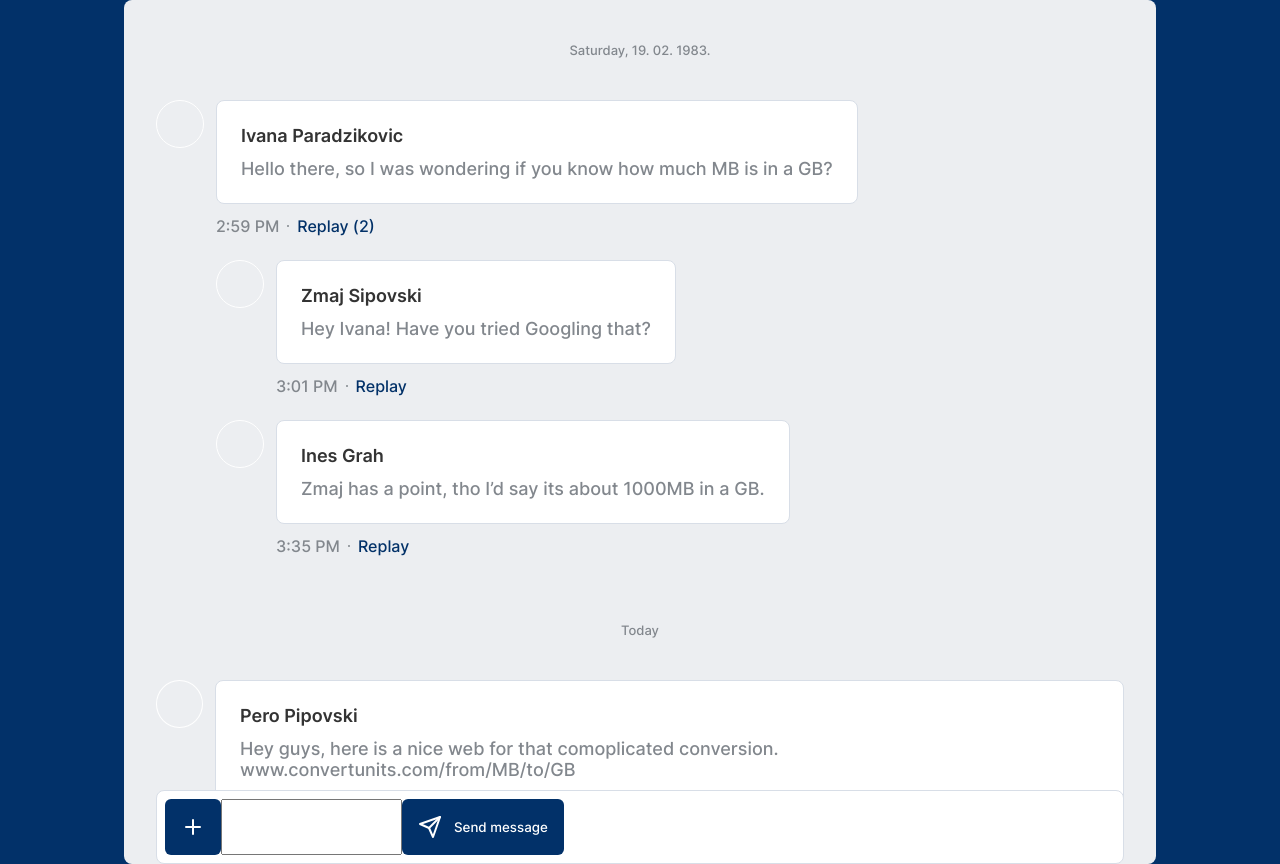
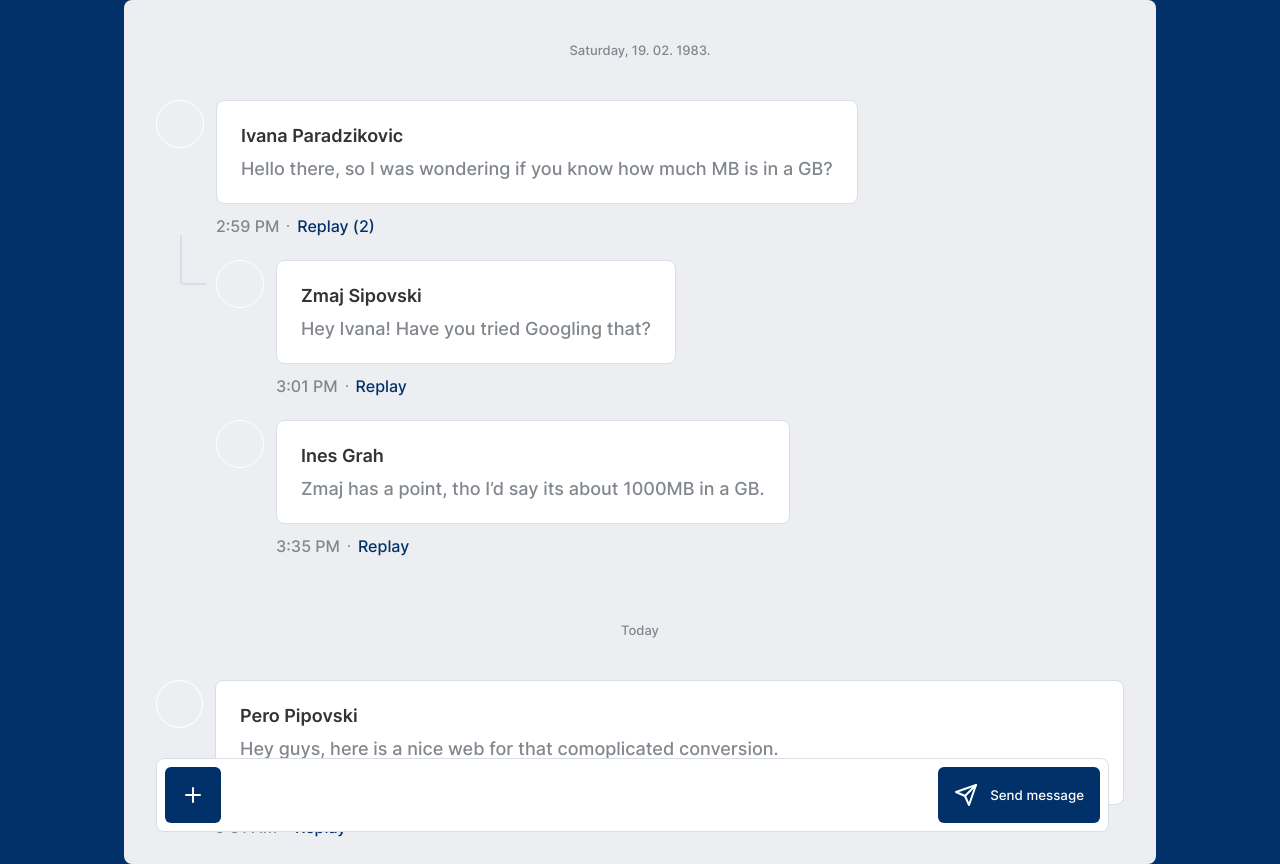
Before and after one commit to ricaju/chat, a React (Create React App) app: page / in a window 1280 px wide. Built offline with nearby package versions, Linux system fonts and the light colour scheme.

Commit message:
feat: add input component, first replay style

```diff
--- a/src/components/ChatInput.tsx
+++ b/src/components/ChatInput.tsx
@@ -3,27 +3,28 @@ import style from "styles/components/ChatInput.module.scss"
 import { Button } from "./Button";
 import { ReactComponent as Plus } from "assets/icons/plus.svg"
 import { ReactComponent as Send } from "assets/icons/send.svg"
+import { Input } from "./Input";
 
 type Props = {}
 
 export const ChatInput: FC<Props> = memo(function ChatInput() {
-  const { handleUpload } = useChatInput();
+  const { handleUpload, handleSend } = useChatInput();
 
   return (
     <div className={style.root}>
       <Button onClick={handleUpload}><Plus/></Button>
-      <input/>
-      <Button onClick={handleUpload}>
+      <Input/>
+      <Button onClick={handleSend}>
         <Send/>
         <span className={style.buttonText}>Send message</span>
       </Button>
-
     </div>
   );
 });
 
 function useChatInput() {
   const handleUpload = useCallback(() => {}, [])
+  const handleSend = useCallback(() => {}, [])
 
-  return { handleUpload }
+  return { handleUpload, handleSend }
 }
--- /dev/null
+++ b/src/components/Input.tsx
@@ -0,0 +1,16 @@
+import React, { FC, memo } from "react";
+import style from "styles/components/Input.module.scss"
+import classNames from "classnames";
+
+type Props = {
+  className?: string
+}
+
+export const Input: FC<Props> = memo(function Input({ className }) {
+  useInput();
+
+  return <input className={classNames(style.root, className)}/>;
+});
+
+function useInput() {
+}
--- a/src/styles/base/_reset.scss
+++ b/src/styles/base/_reset.scss
@@ -29,3 +29,8 @@ button {
   background-color: unset;
   cursor: pointer;
 }
+
+input {
+  border: 0;
+  outline: none;
+}
--- a/src/styles/components/Chat.module.scss
+++ b/src/styles/components/Chat.module.scss
@@ -4,6 +4,7 @@
 .root {
   border-radius: rem(8);
   overflow: hidden;
+  position: relative;
 }
 
 .content {
@@ -14,7 +15,6 @@
   background-color: $color-chat-background;
   padding: 0 rem(32) rem(32) rem(32);
   overflow-y: auto;
-  position: relative;
 }
 
 .date {
--- a/src/styles/components/ChatInput.module.scss
+++ b/src/styles/components/ChatInput.module.scss
@@ -7,10 +7,11 @@
   border-radius: rem(8);
   padding: rem(8);
   position: absolute;
-  bottom: 0;
+  bottom: rem(32);
   left: rem(32);
   right: rem(32);
   display: flex;
+  max-width: rem(953);
 }
 
 .buttonText {
--- a/src/styles/components/ChatItem.module.scss
+++ b/src/styles/components/ChatItem.module.scss
@@ -20,9 +20,24 @@
 
 .replay {
   margin-left: rem(60);
+  position: relative;
 
-  &:first-child {
-    //todo add lines
+  &:nth-child(2){
+    position: relative;
+
+    &:before {
+      content: "";
+      position: absolute;
+      width: rem(24);
+      height: rem(48);
+      right: rem(12);
+      left: rem(-36);
+      border-bottom: rem(2) solid $color-border;
+      border-left: rem(2) solid $color-border;
+      border-bottom-left-radius:  rem(4);
+      overflow: hidden;
+      transform: translateY(-50%);
+    }
   }
 }
 .textContainer {
--- /dev/null
+++ b/src/styles/components/Input.module.scss
@@ -0,0 +1,10 @@
+@import "src/styles/abstracts/colors";
+@import "src/styles/abstracts/functions";
+
+.root {
+  padding-left: rem(16);
+  font-family: "Inter Medium", sans-serif;
+  width: 100%;
+  font-size: rem(18);
+  color: $color-text-primary;
+}
```
